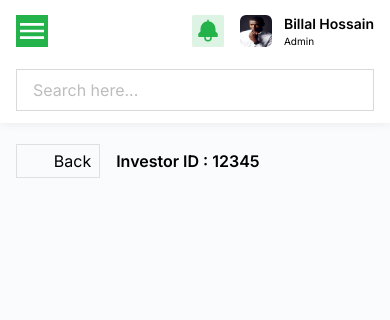
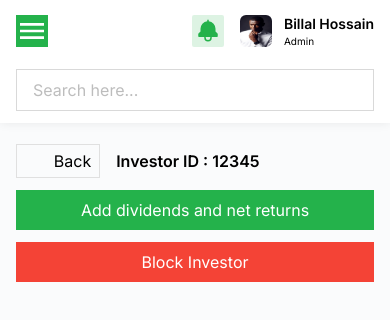
Before and after one commit to billalhossain12/provestor-dashboard, a React (Vite) app: page /investors/blocked-investors in a window 390 px wide. Shown: the top 320 px of the page. Built offline with nearby package versions, Linux system fonts and the light colour scheme; some icons are missing.

Commit message:
added net returns and block investor buttons with responsive styles

```diff
--- a/src/pages/Investors/InvestorViewPanel.tsx
+++ b/src/pages/Investors/InvestorViewPanel.tsx
@@ -5,7 +5,8 @@ export default function InvestorViewPanel() {
 	const navigate = useNavigate();
 	return (
 		<main>
-			<div className="flex items-center md:gap-[2rem] gap-[1rem] mb-[3rem]">
+			<div className='flex md:flex-row flex-col md:justify-between md:items-center md:gap-0 gap-3 mb-[3rem]'>
+            <div className="flex items-center md:gap-[2rem] gap-[1rem]">
 				<div
 					onClick={() => navigate(-1)}
 					className="flex items-center md:gap-3 gap-2 border-[1px] border-gray-300 md:px-4 px-2 py-1 cursor-pointer"
@@ -17,6 +18,11 @@ export default function InvestorViewPanel() {
 					Investor ID : 12345
 				</h3>
 			</div>
+            <div className='flex md:flex-row flex-col md:items-center gap-3'>
+                <button className='md:px-8 px-5 py-2 bg-primary text-white'>Add dividends and net returns</button>
+                <button className='md:px-8 px-5 py-2 bg-red-500 text-white'>Block Investor</button>
+            </div>
+            </div>
             <Outlet/>
 		</main>
 	);
```
